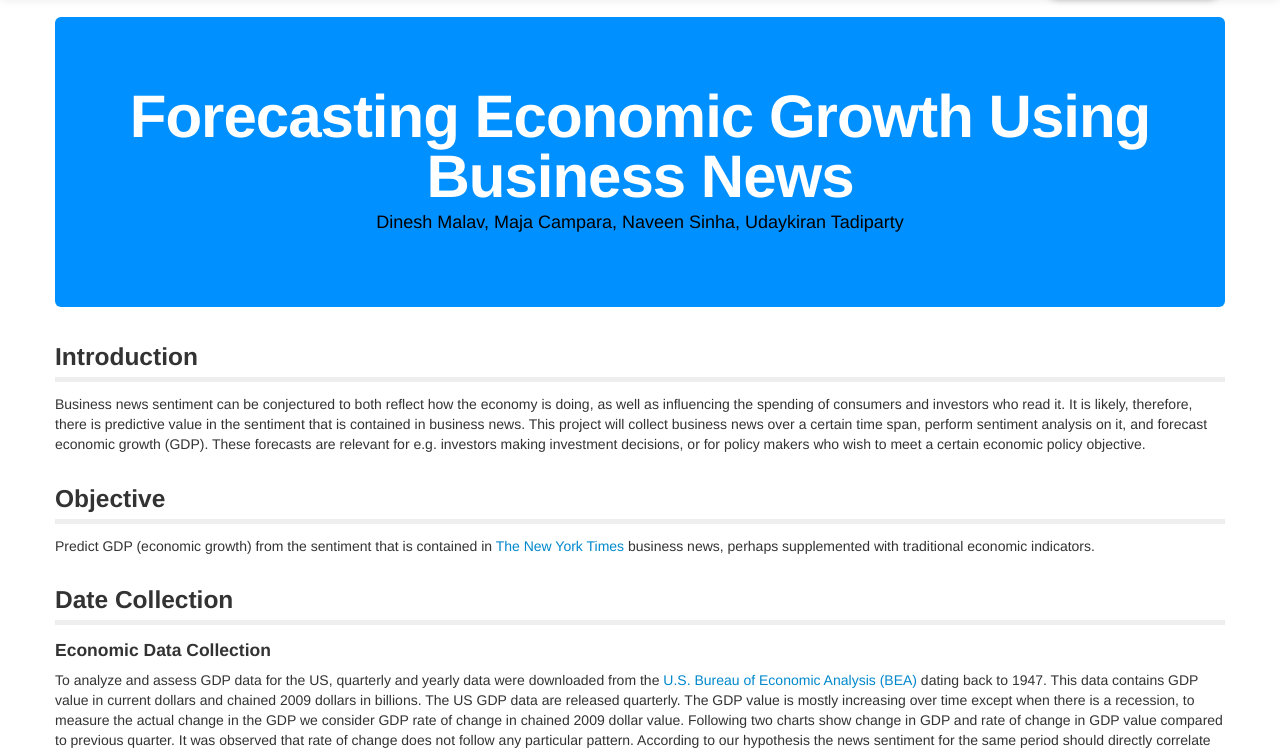
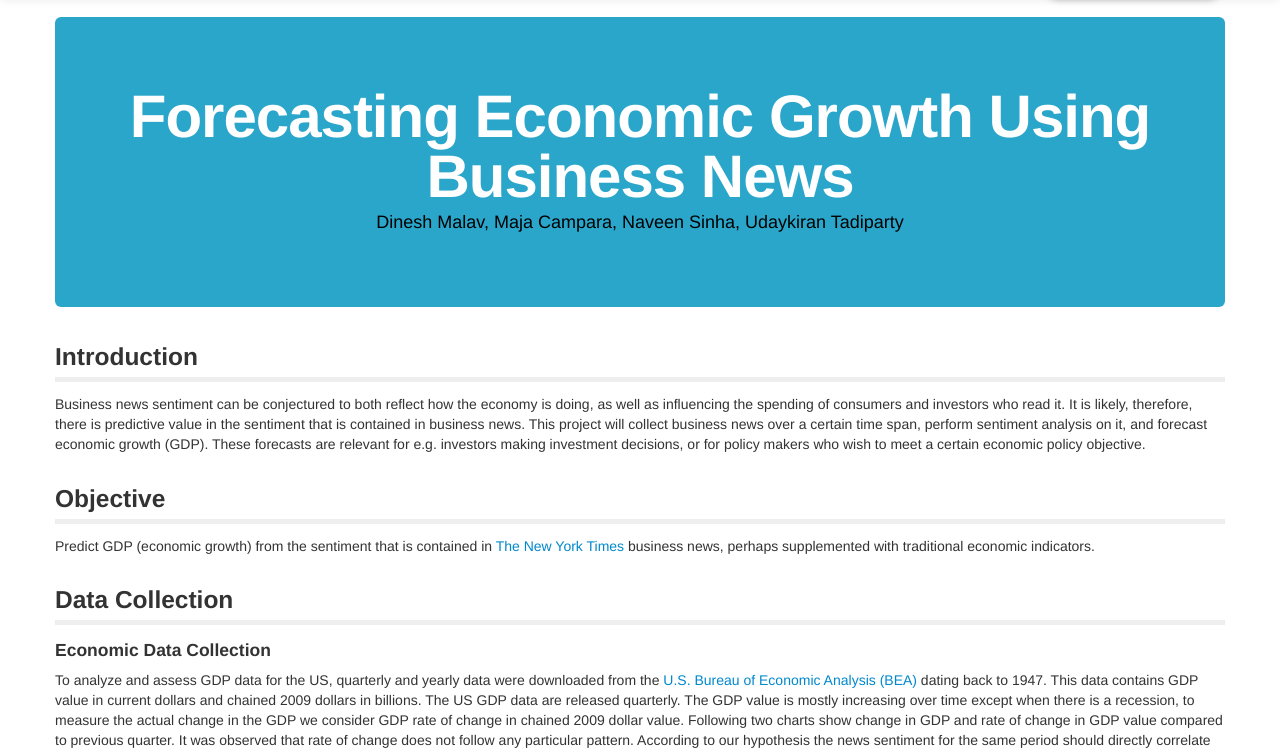
Before and after one commit to dkmalav/cs109a-project, a plain HTML site: page website/index.html in a window 1280 px wide. Shown: the part 43-795 px from the top of the page. Drawn offline with nearby package versions, Linux system fonts and the light colour scheme.

Commit message:
Fixed colors and typos

```diff
--- a/website/index.html
+++ b/website/index.html
@@ -60,7 +60,7 @@
 
 <div id="home" class="container content">
     <!--<div class="hero-unit" style="background: url('http://nite-lite.org/wp-content/uploads/2016/06/business-news.jpg')">-->
-    <div class="hero-unit" style="background-color: #0090ff; text-align: center;">
+    <div class="hero-unit" style="background-color: #2ba6cb; text-align: center;">
         <h1><font color="white">Forecasting Economic Growth Using Business News</font></h1>
         <p><font color="black">Dinesh Malav, Maja Campara, Naveen Sinha, Udaykiran Tadiparty</font></p>
     </div>
@@ -84,7 +84,7 @@
             perhaps supplemented with traditional economic indicators.
         </div>
 
-        <h3>Date Collection</h3>
+        <h3>Data Collection</h3>
         <hr/>
 
         <h4>Economic Data Collection</h4>
```
